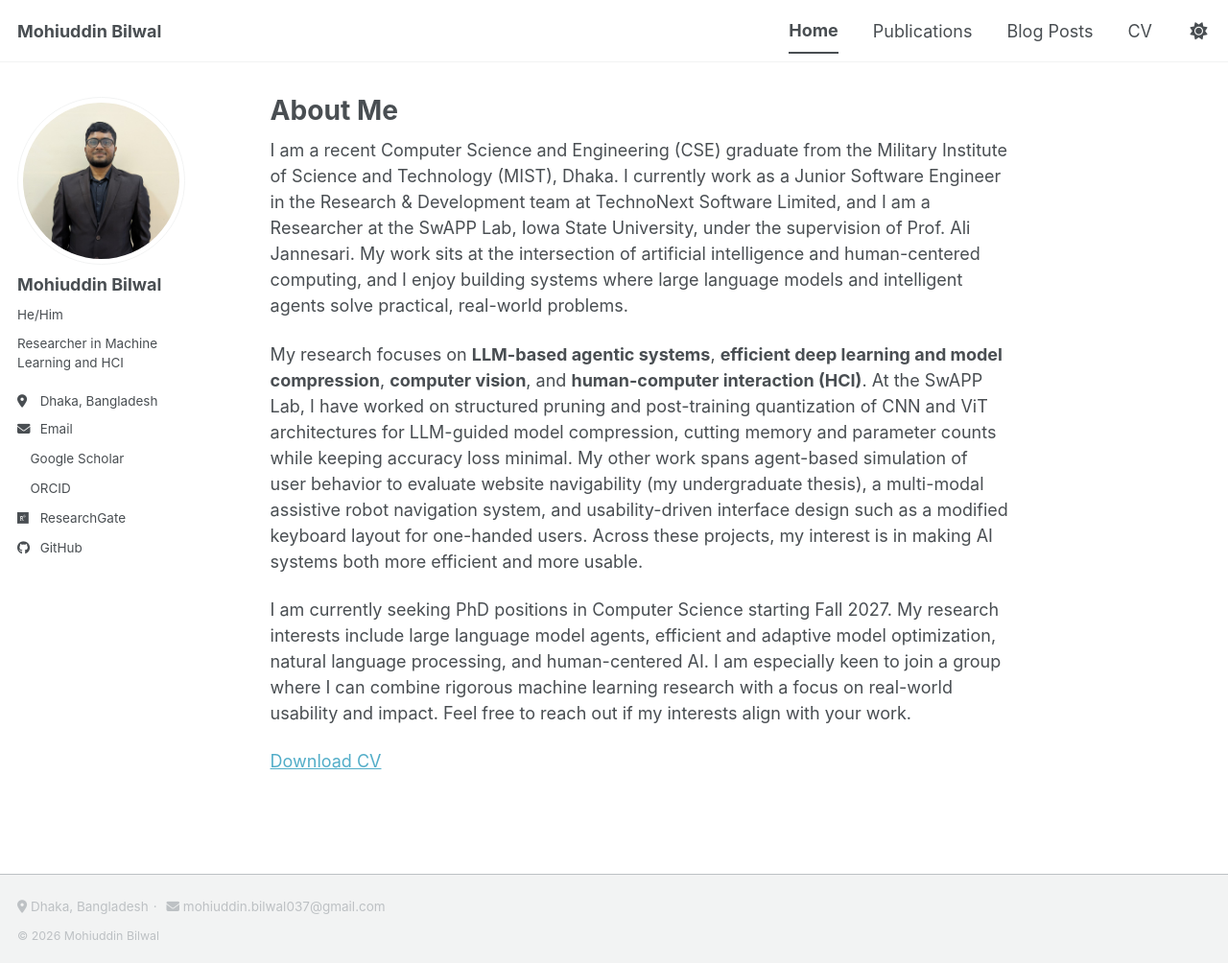
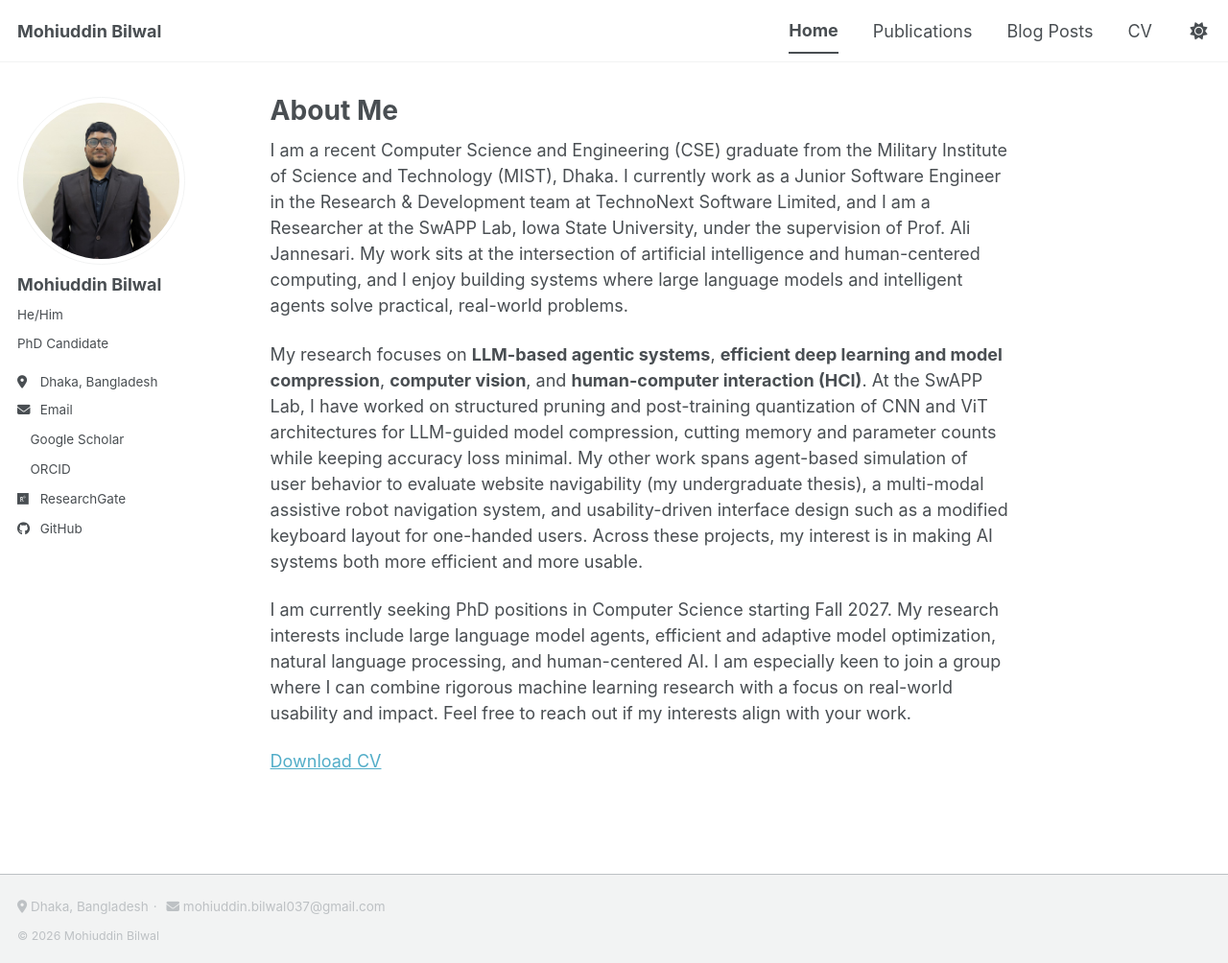
Before and after one commit to ayon037/ayon037.github.io, a Jekyll site: the page built from _pages/about.md, in a window 1280 px wide and 1004 px high. Shown: the whole window at 96% size. Built offline with Jekyll 4.4.1, drawn with Linux system fonts in a browser that asks for light colours; a style sheet for code colours, icons or effects is not loaded.

Commit message:
Updated CV and bio

```diff
--- a/_config.yml
+++ b/_config.yml
@@ -24,7 +24,7 @@ author:
   avatar           : "profile.jpeg"
   name             : "Mohiuddin Bilwal"
   pronouns         : "He/Him"
-  bio              : "Researcher in Machine Learning and HCI"
+  bio              : "PhD Candidate"
   location         : "Dhaka, Bangladesh"
   email            : "mohiuddin.bilwal037@gmail.com"
 
```
Also changed, not shown: 1 other file.
